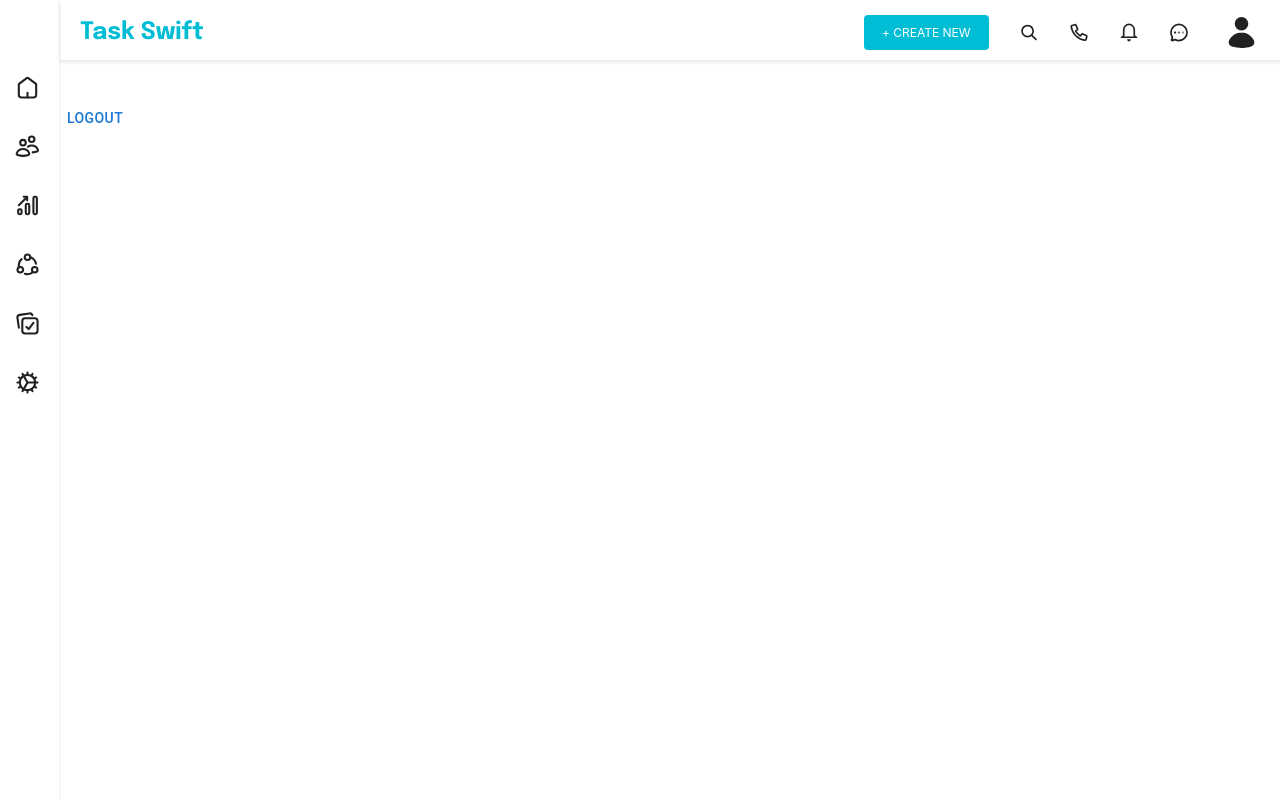
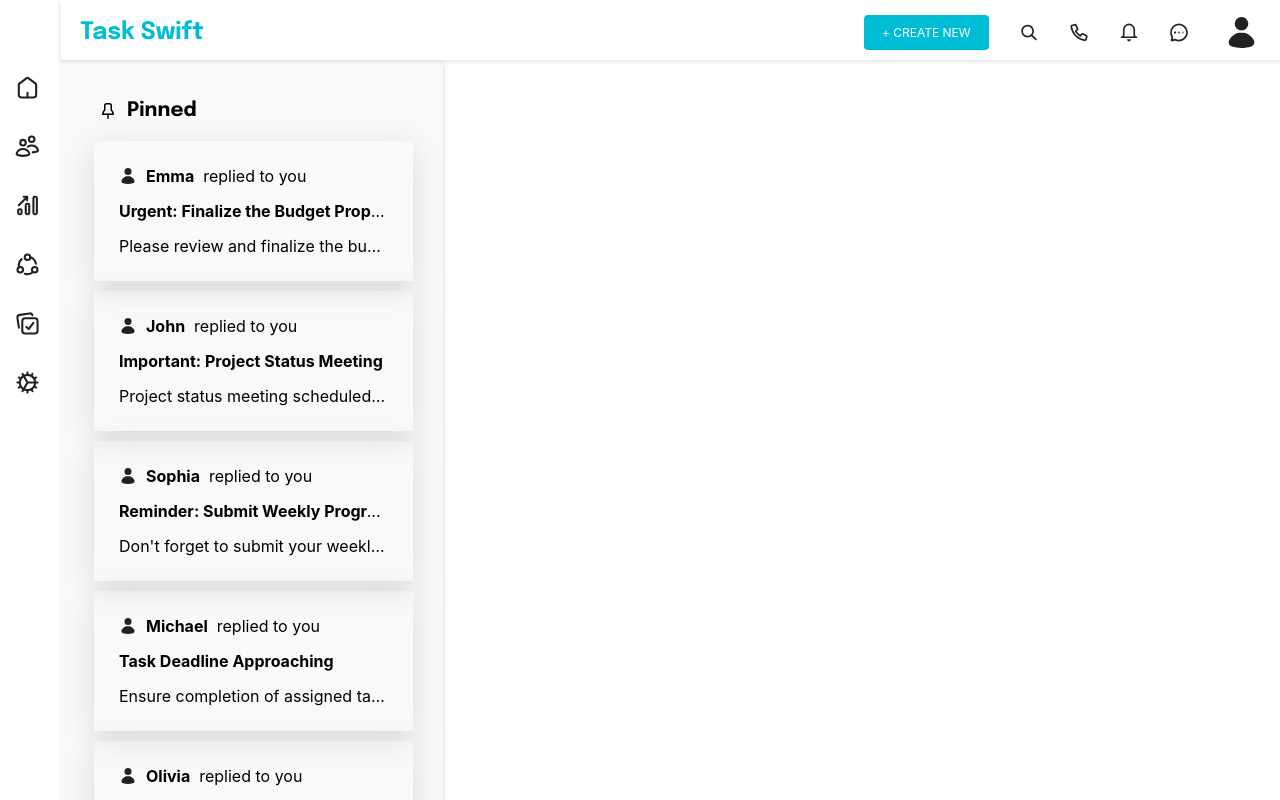
Before and after one commit to shyamsundar233/TaskManagementSystem, a React (Create React App) app in the folder src/main/resources/taskswift-frontend/: page /ts in a window 1280 px wide. Built offline with nearby package versions, Linux system fonts and the light colour scheme.

Commit message:
Notifications UI implementation

```diff
--- a/src/main/resources/taskswift-frontend/src/App.css
+++ b/src/main/resources/taskswift-frontend/src/App.css
@@ -3,7 +3,23 @@
 }
 
 .outlet-div{
-  margin-top : 100px;
+  position: fixed;
+  margin-top : 60px;
   margin-left: 59px;
   width: 100%;
 }
+
+.display-center {
+  display: flex;
+  justify-content: center;
+}
+
+.scroll-div {
+  overflow-y: auto;
+  max-height: calc(100vh - 50px);
+  scrollbar-width: none;
+}
+
+.scroll-div::-webkit-scrollbar {
+  display: none;
+}
--- a/src/main/resources/taskswift-frontend/src/Components/Home/Home.jsx
+++ b/src/main/resources/taskswift-frontend/src/Components/Home/Home.jsx
@@ -3,6 +3,7 @@ import "./Home.css";
 import React from 'react'
 import {Button} from "@mui/material";
 import axios from "axios";
+import Notifications from "../Notifications/Notifications";
 
 const Home = () => {
 
@@ -16,7 +17,7 @@ const Home = () => {
 
   return (
       <div>
-          <Button to="/logout" onClick={handleLogout}>Logout</Button>
+          <Notifications/>
       </div>
   )
 }
--- /dev/null
+++ b/src/main/resources/taskswift-frontend/src/Components/Notifications/Notifications.css
@@ -0,0 +1,29 @@
+.notf-parent-cont-1 {
+    width: 30%;
+    height: 100vh;
+    background-color: #F8F9FAFF;
+    box-shadow: 3px 0 5px -5px rgba(0, 0, 0, 0.5);
+}
+
+.notf-parent-cont-2 {
+    height: 100vh;
+    /*max-height: calc(100vh - 50px);*/
+}
+
+.notf-body-1 {
+    padding: 20px;
+}
+
+.notf-title-cont {
+    display: flex;
+    align-items: center;
+    margin-top: 20px;
+    margin-left: 20px;
+    font-size: 20px;
+    font-weight: bolder;
+}
+
+.notf-card-cont {
+    margin-left: 5px;
+    margin-top: 20px;
+}
--- /dev/null
+++ b/src/main/resources/taskswift-frontend/src/Components/Notifications/Notifications.jsx
@@ -0,0 +1,42 @@
+import "./Notifications.css";
+import pinIcon from "../../Assets/pin-tack.svg";
+import updateIcon from  "../../Assets/notification.svg";
+import NotifyCard from "../NotifyCard/NotifyCard";
+
+const Notifications = () => {
+    return (
+        <div className="notf-parent-cont-1">
+            <div className="notf-parent-cont-2 scroll-div">
+                <div className="notf-body-1">
+                    <div className="title-font notf-title-cont">
+                        <img src={pinIcon} alt="Pin Icon is missing"/>&nbsp;
+                        Pinned
+                    </div>
+                    <div className="notf-card-cont">
+                        <NotifyCard user="Emma" status="replied to you" title="Urgent: Finalize the Budget Proposal" body="Please review and finalize the budget proposal before end of day."/>
+                        <NotifyCard user="John" status="replied to you" title="Important: Project Status Meeting" body="Project status meeting scheduled for tomorrow. Prepare accordingly."/>
+                        <NotifyCard user="Sophia" status="replied to you" title="Reminder: Submit Weekly Progress Reports" body="Don't forget to submit your weekly progress reports by today's deadline."/>
+                        <NotifyCard user="Michael" status="replied to you" title="Task Deadline Approaching" body="Ensure completion of assigned tasks by today as discussed."/>
+                        <NotifyCard user="Olivia" status="replied to you" title="Feedback Required: Marketing Strategy Draft" body="Awaiting your feedback on the marketing strategy draft. Please review at your earliest convenience."/>
+
+                    </div>
+                </div>
+                <div className="notf-body-1">
+                    <div className="title-font notf-title-cont">
+                        <img src={updateIcon} alt="Pin Icon is missing"/>&nbsp;
+                        Task Updates
+                    </div>
+                    <div className="notf-card-cont">
+                        <NotifyCard user="Sophie" status="replied to you" title="Urgent: Client Presentation" body="Finalize the slides and incorporate client feedback before end of day."/>
+                        <NotifyCard user="Liam" status="replied to you" title="Important: Team Meeting Agenda" body="Review the team meeting agenda and suggest any additional discussion points."/>
+                        <NotifyCard user="Ava" status="replied to you" title="Reminder: Submit Monthly Reports" body="Submit your monthly reports by today's deadline to ensure timely processing."/>
+                        <NotifyCard user="Noah" status="replied to you" title="Task Deadline Reminder" body="Double-check the completion status of all assigned tasks and provide updates as necessary."/>
+                        <NotifyCard user="Isabella" status="replied to you" title="Feedback Needed: Product Prototype" body="Examine the latest product prototype and provide detailed feedback on its functionality and design."/>
+                    </div>
+                </div>
+            </div>
+        </div>
+    );
+}
+
+export default Notifications;
--- /dev/null
+++ b/src/main/resources/taskswift-frontend/src/Components/NotifyCard/NotifyCard.css
@@ -0,0 +1,24 @@
+.notify-card-cont-1 {
+    box-shadow: rgba(100, 100, 111, 0.2) 0px 7px 29px 0px;
+    margin: 10px;
+
+}
+
+.notify-card-cont-2 {
+    padding: 25px;
+}
+
+.notify-card-user-cont {
+    display: flex;
+}
+
+.notify-card-user-text {
+    font-weight: bolder;
+}
+
+.notify-card-title-cont {
+    margin-top: 15px;
+    overflow: hidden;
+    text-overflow: ellipsis;
+    white-space: nowrap;
+}
--- /dev/null
+++ b/src/main/resources/taskswift-frontend/src/Components/NotifyCard/NotifyCard.jsx
@@ -0,0 +1,28 @@
+import "./NotifyCard.css";
+import dummyUser from "../../Assets/user.svg";
+
+const NotifyCard = ({user, status, title, body, userImage}) => {
+
+    if(!userImage){
+        userImage = dummyUser;
+    }
+
+    return (
+        <div className="notify-card-cont-1">
+            <div className="notify-card-cont-2">
+                <div className="notify-card-user-cont">
+                    <img src={userImage} alt="User Image Not Found"/>&nbsp;&nbsp;
+                    <span className="notify-card-user-text"> {user} </span> &nbsp; {status}
+                </div>
+                <div className="notify-card-title-cont">
+                    <span className="notify-card-user-text">{title}</span>
+                </div>
+                <div className="notify-card-title-cont">
+                    <span>{body}</span>
+                </div>
+            </div>
+        </div>
+    );
+}
+
+export default NotifyCard;
--- a/src/main/resources/taskswift-frontend/src/Components/Title/Title.css
+++ b/src/main/resources/taskswift-frontend/src/Components/Title/Title.css
@@ -13,8 +13,11 @@
     text-align: left;
 }
 
+.title-font {
+    font-family: Epilogue, sans-serif;
+}
+
 .title-text {
-    font-family: Epilogue, sans-serif;
     color: #00BDD6FF;
     margin-left: 20px;
 }
--- a/src/main/resources/taskswift-frontend/src/Components/Title/Title.jsx
+++ b/src/main/resources/taskswift-frontend/src/Components/Title/Title.jsx
@@ -19,7 +19,7 @@ const Title = () => {
 
     return (
         <div className="title-container-1">
-            <div className="title-text">Task Swift</div>
+            <div className="title-text title-font">Task Swift</div>
             <button className="create-new-button create-new-button-pos" onClick={handleCreate}> + CREATE NEW</button>
             <img src={searchIcon} className="search-button search-btn-pos" alt="Search Icon not found"/>
             <img src={callIcon} className="search-button call-btn-pos" alt="Call Icon not found"/>
```
Also changed, not shown: src/main/resources/taskswift-frontend/src/Assets/notification.svg (added), src/main/resources/taskswift-frontend/src/Assets/pin-tack.svg (added).
